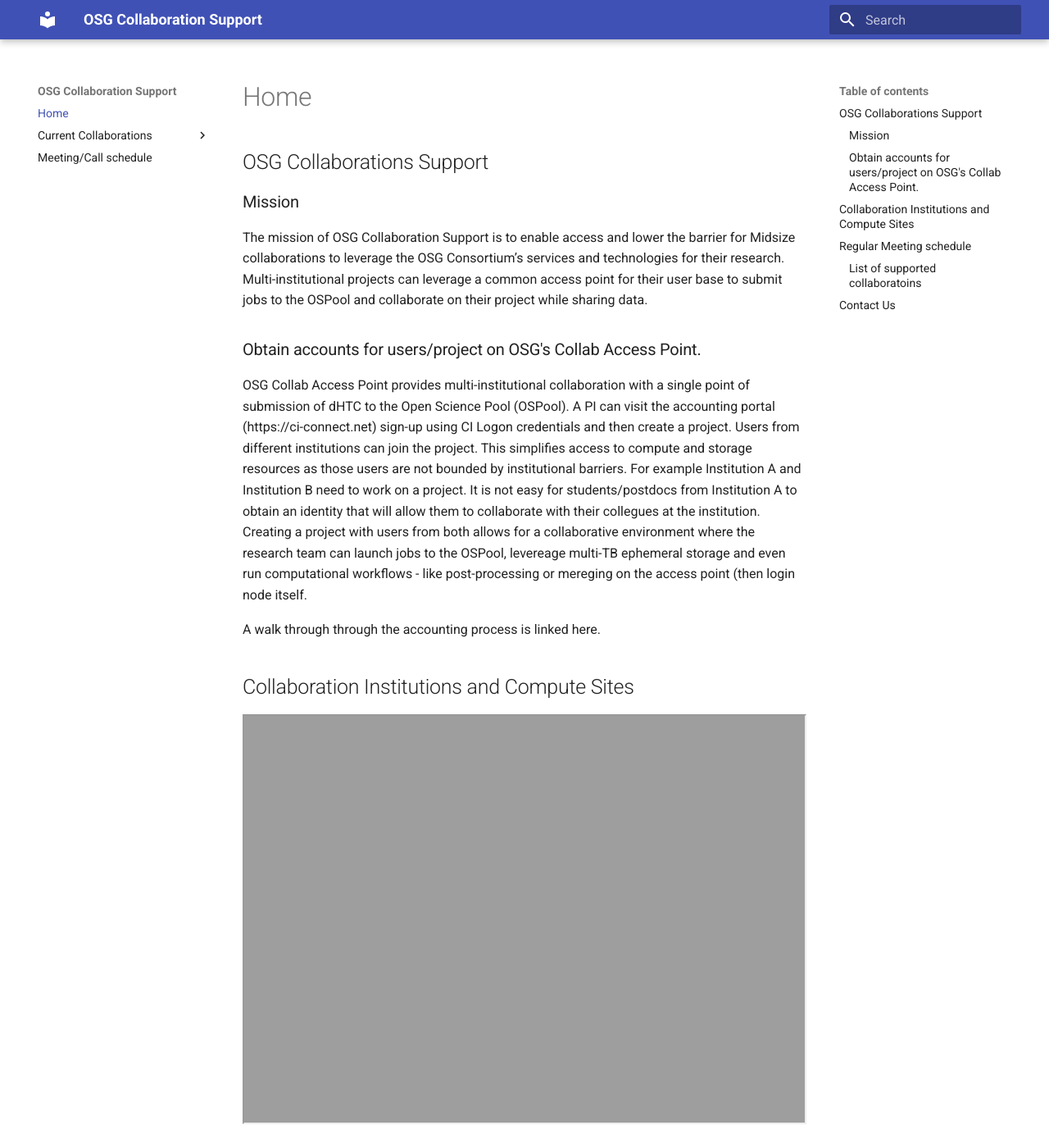
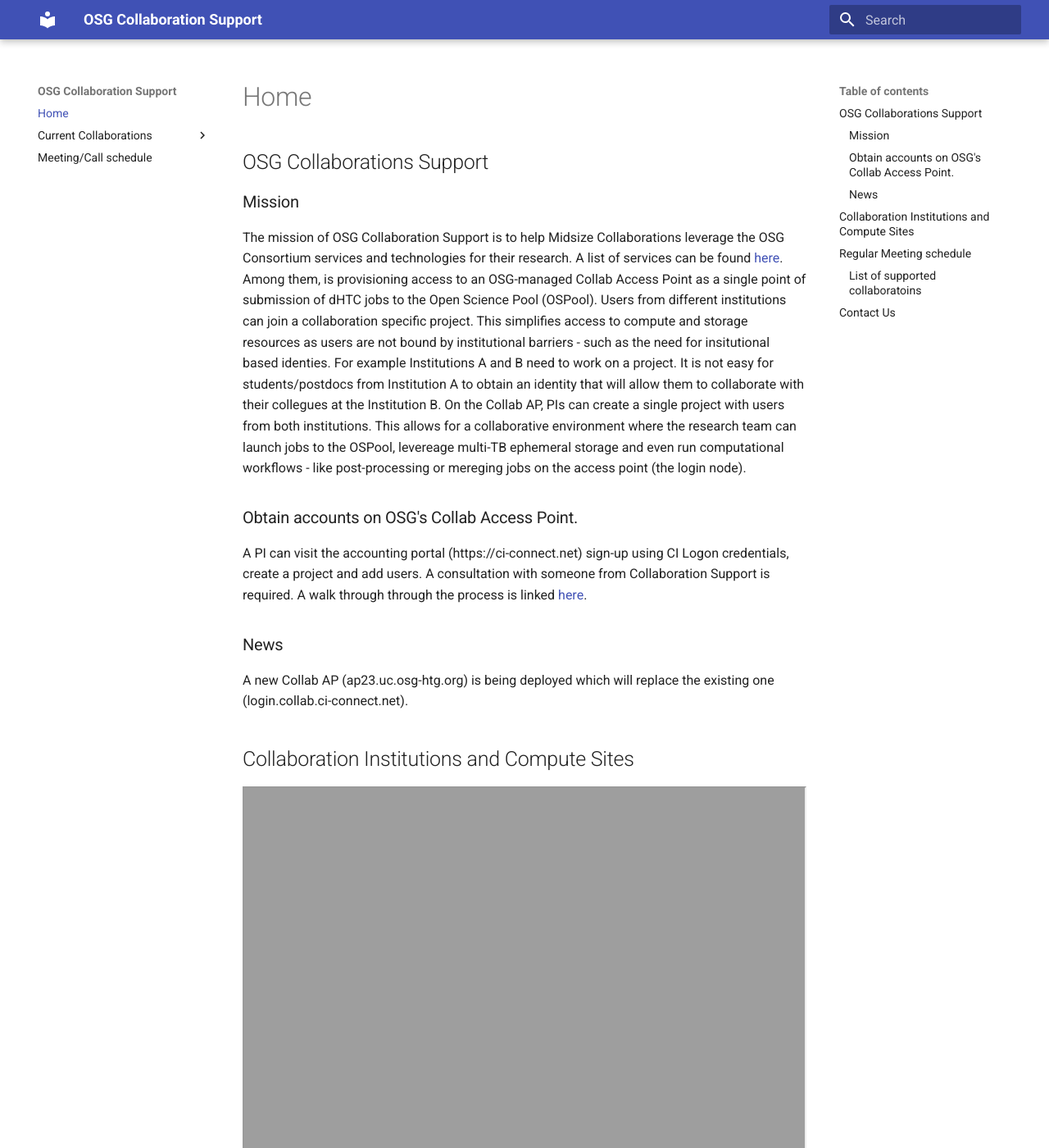
Before and after one commit to osg-htc/collaboration-support, an MkDocs documentation site: the page built from docs/index.md, in a window 1280 px wide and 1400 px high. Shown: the whole window at 82% size. Built offline with MkDocs 1.6.1 and Material for MkDocs 9.7.7, drawn with Linux system fonts in a browser that asks for light colours.

Commit message:
Update index.md

```diff
--- a/docs/index.md
+++ b/docs/index.md
@@ -3,16 +3,16 @@
 
 ### Mission
 
-The mission of OSG Collaboration Support is to enable access and lower the barrier for Midsize collaborations to leverage
-the OSG Consortium’s services and technologies for their research. Multi-institutional projects can leverage a common access point for their
-user base to submit jobs to the OSPool and collaborate on their project while sharing data.
+The mission of OSG Collaboration Support is to help Midsize Collaborations leverage the OSG Consortium services and technologies for their research.
+A list of services can be found [here](misc/services.md). Among them, is provisioning access to an OSG-managed Collab Access Point as a single point of submission of dHTC jobs to the Open Science Pool (OSPool). Users from different institutions can join a collaboration specific project. This simplifies access to compute and storage resources as users are not bound by institutional barriers - such as the need for insitutional based identies. For example Institutions A and B need to work on a project. It is not easy for students/postdocs from Institution A to obtain an identity that will allow them to collaborate with their collegues at the Institution B. On the Collab AP, PIs can create a single project with users from both institutions. This allows for a collaborative environment where the research team can launch jobs to the OSPool, levereage multi-TB ephemeral storage and even run computational workflows - like post-processing or mereging jobs on the access point (the login node).
 
-### Obtain accounts for users/project on OSG's Collab Access Point.
+### Obtain accounts on OSG's Collab Access Point.
 
-OSG Collab Access Point provides multi-institutional collaboration with a single point of submission of dHTC to the Open Science Pool (OSPool). A PI can visit the accounting portal (https://ci-connect.net) sign-up using CI Logon credentials and then create a project. Users from different institutions can join the project. This simplifies access to compute and storage resources as those users are not bounded by institutional barriers. For example Institution A and Institution B need to work on a project. It is not easy for students/postdocs from Institution A to obtain an identity that will allow them to collaborate with their collegues at the institution. Creating a project with users from both allows for a collaborative environment where the research team can launch jobs to the OSPool, levereage multi-TB ephemeral storage and even run computational  workflows - like post-processing or mereging on the access point (then login node itself.
+A PI can visit the accounting portal (https://ci-connect.net) sign-up using CI Logon credentials, create a project and add users. A consultation with someone from Collaboration Support is required. A walk through through the process is linked [here](misc/onboard.md).
 
-A walk through through the accounting process is linked here.
+### News
 
+A new Collab AP (ap23.uc.osg-htg.org) is being deployed which will replace the existing one (login.collab.ci-connect.net).
 
 ## Collaboration Institutions and Compute Sites
 
```
